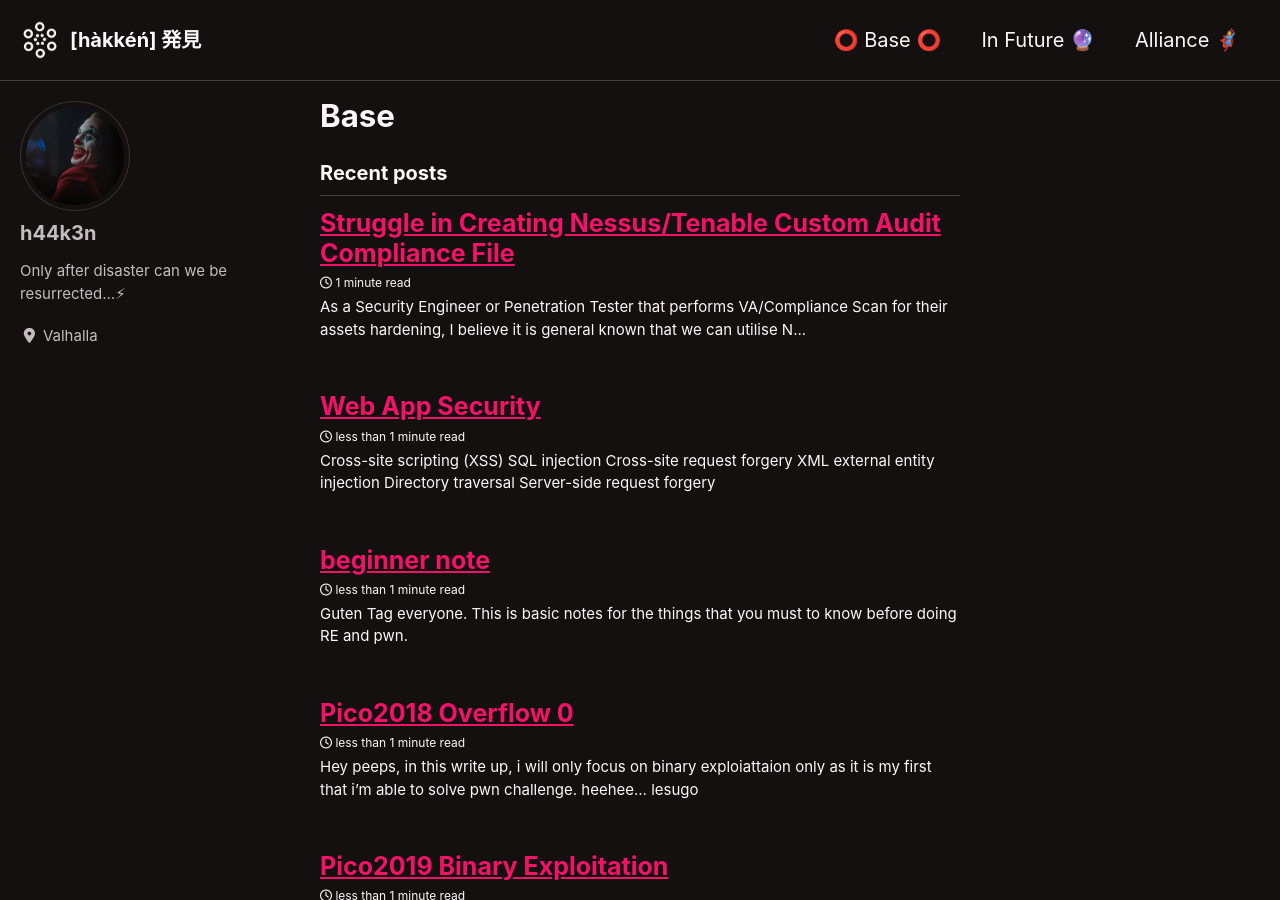
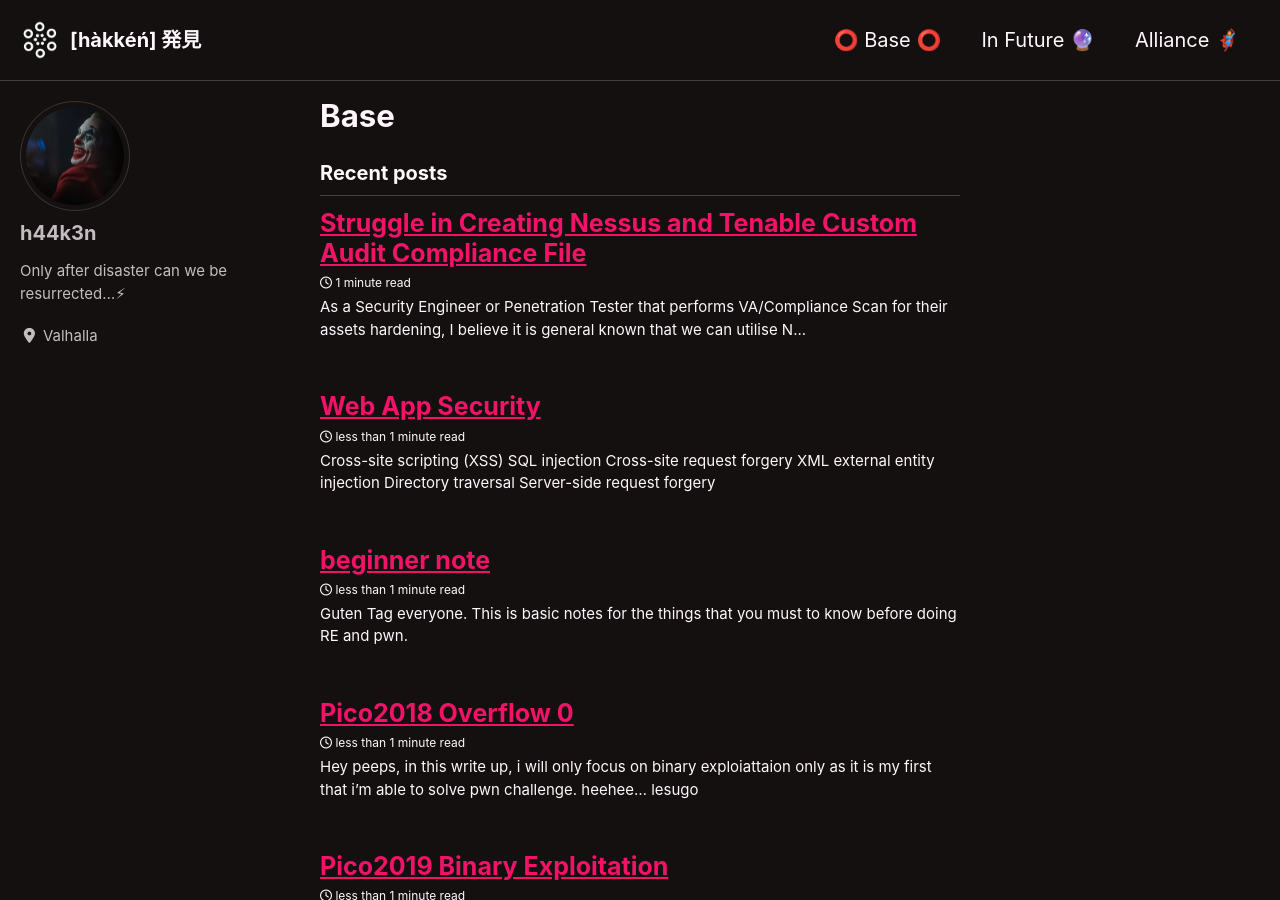
Before and after one commit to n3kk4h/n3kk4h.github.io, a Jekyll site: the page built from index.html, in a window 1280 px wide and 900 px high. Built offline with Jekyll 4.4.1, drawn with Linux system fonts in a browser that asks for light colours; cached includes are drawn as plain includes; nearby versions of some CDN libraries; the list of posts is cut into pages by our own code.

Commit message:
Update 2022-08-16-struggles_custom_audit.md

```diff
--- a/_posts/2022-08-16-struggles_custom_audit.md
+++ b/_posts/2022-08-16-struggles_custom_audit.md
@@ -1,9 +1,9 @@
 ---
-title: "Struggle in Creating Nessus/Tenable Custom Audit Compliance File"
+title: "Struggle in Creating Nessus and Tenable Custom Audit Compliance File"
 date: "2022-08-16"
-layout: single
-categories: VAPT
-permalink : VAPT/customcomplianceaudit
+layout: splash
+categories: vapt
+permalink : vapt/customcomplianceaudit
 
 ---
 
```
